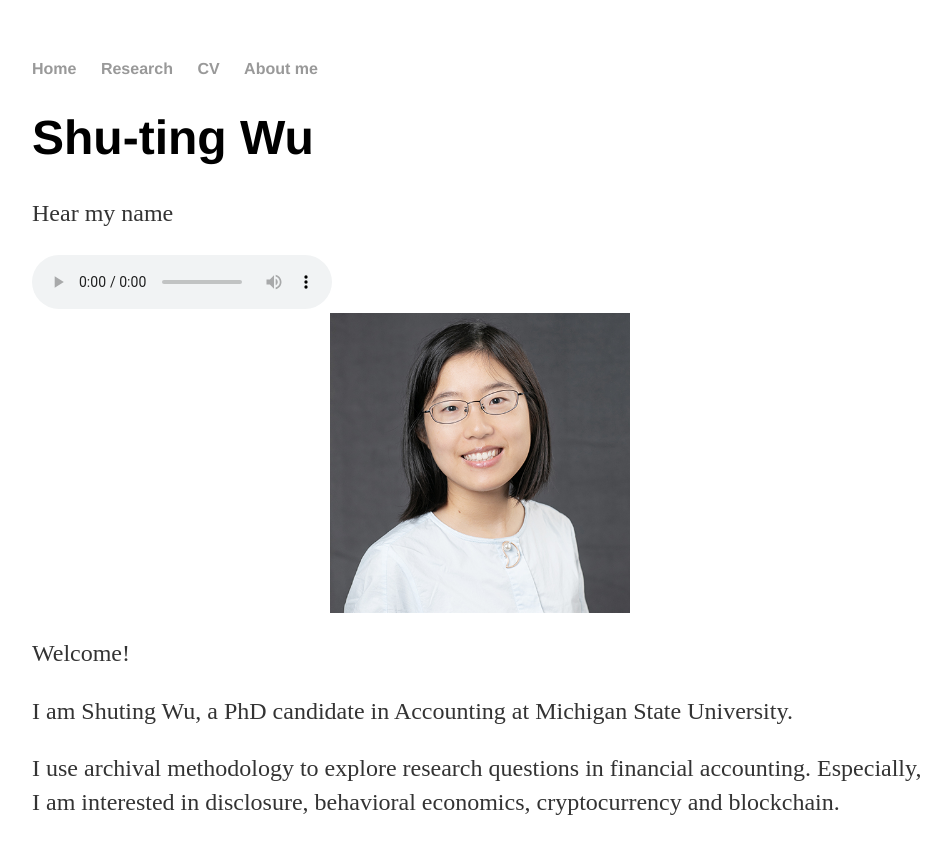
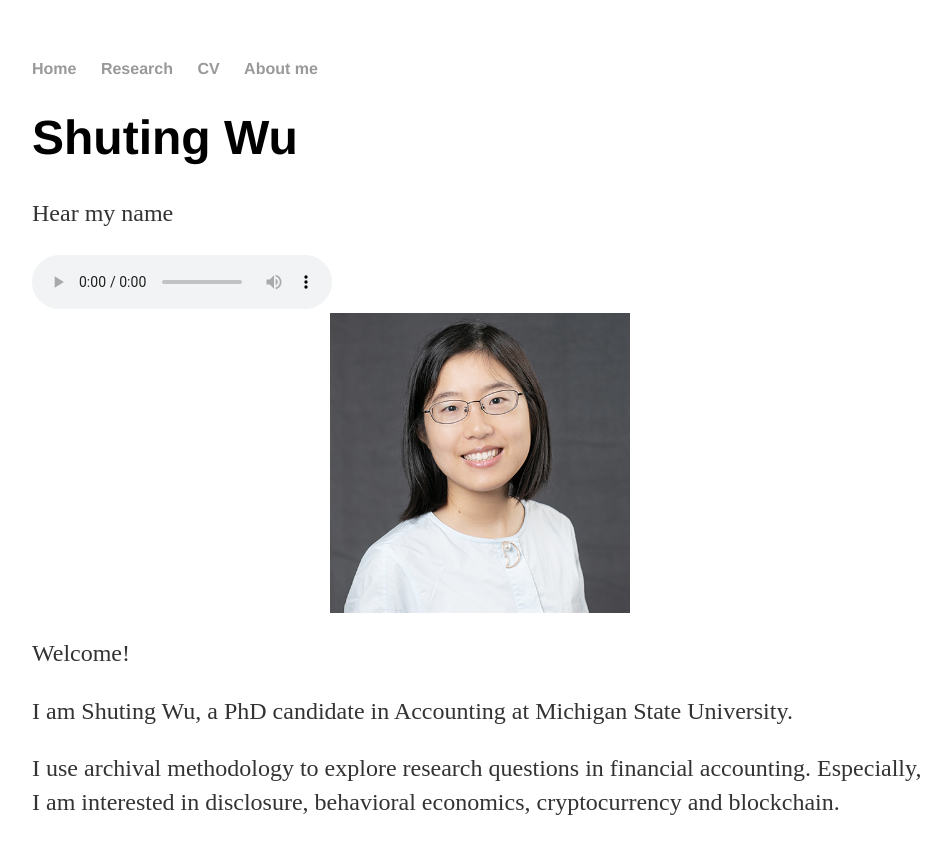
Before and after one commit to shu-ting-wu/shu-ting-wu.github.io, a Jekyll site: the page built from index.html, in a window 1280 px wide. Shown: the top 854 px of the page, without its empty margins (160-1111 px from the left). Built offline with Jekyll 4.4.1, drawn with Linux system fonts in a browser that asks for light colours.

Commit message:
Update index.html

```diff
--- a/index.html
+++ b/index.html
@@ -3,7 +3,7 @@ layout: default
 title: Shuting Wu
 ---
 <div class="blurb">
-	<h1>Shu-ting Wu</h1>
+	<h1>Shuting Wu</h1>
 	<p>Hear my name</p>
 	<audio controls="controls" autoplay="autoplay">
 		<source src="https://shu-ting-wu.github.io/assets/audio/name.m4a"/>
```
